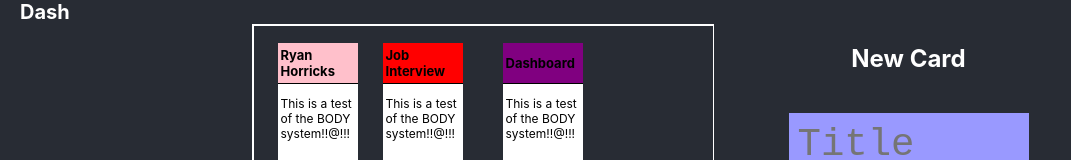
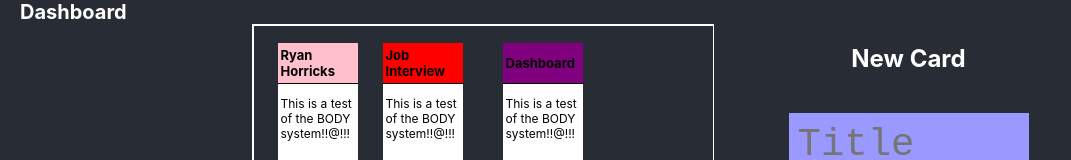
Before and after one commit to codekane/Dashboard, a React (Create React App) app: page / in a window 1280 px wide. Shown: the top 160 px of the page, without its empty margins (0-1071 px from the left). Built offline with nearby package versions, Linux system fonts and the light colour scheme.

Commit message:
Alterations to prepare for deployment

```diff
--- a/src/components/navbar.js
+++ b/src/components/navbar.js
@@ -4,7 +4,7 @@
 export default function NavBar(props) {
   return(
     <div className="NavBar">
-      <b><span id="Brand" style={{marginLeft: "15px"}}>Dash</span></b>
+      <b><span id="Brand" style={{marginLeft: "15px"}}>Dashboard</span></b>
 
     </div>
   )
```
Also changed, not shown: package.json (+7 -1 lines), 1 other file (tests, documents, lock files or other folders).
